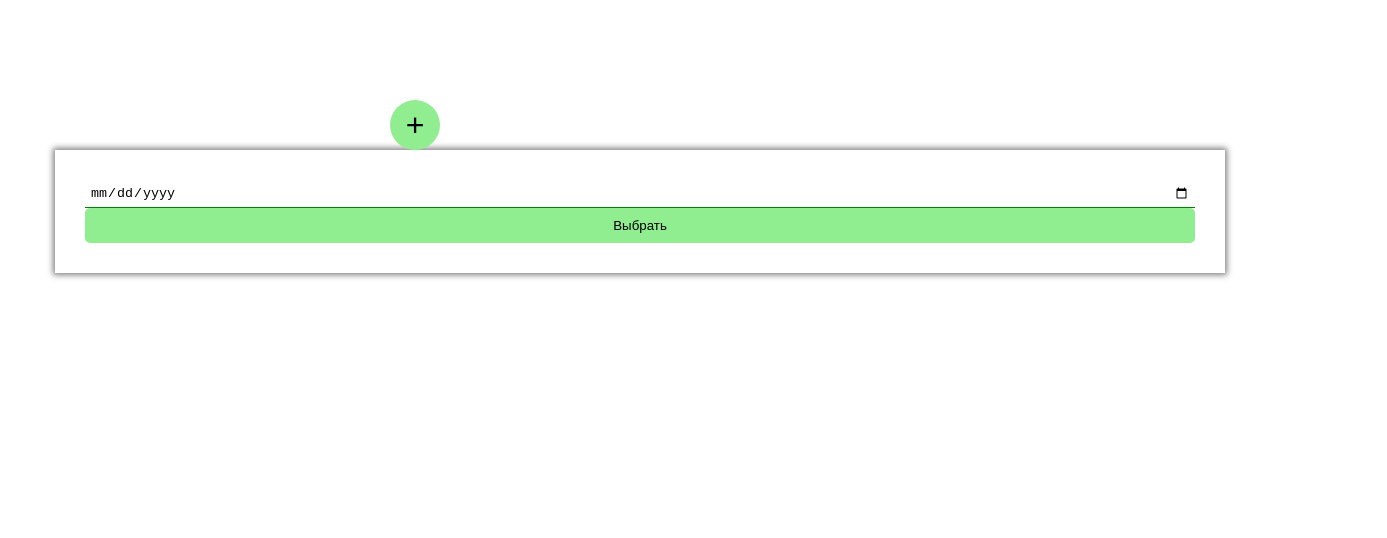
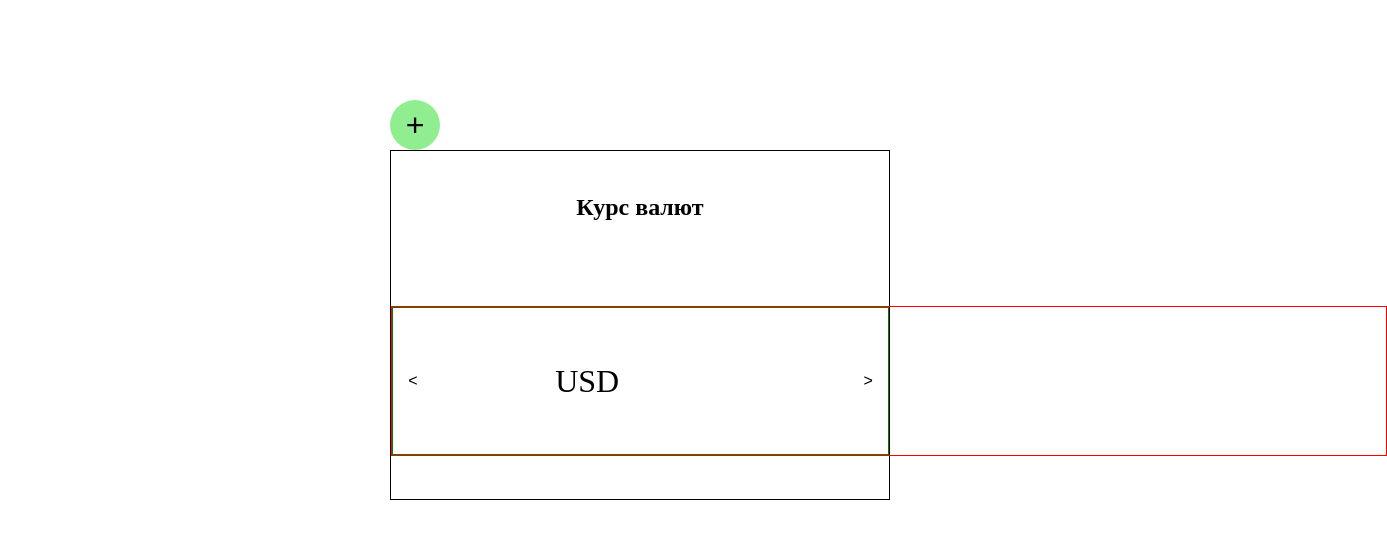
Before and after one commit to AkelaWhiteWolf/Bank, a plain HTML site: page Bank/main.html in a window 1280 px wide. Shown: the whole page, 1387 px wide, since content can reach past the window. Drawn offline with Linux system fonts and the light colour scheme.

Commit message:
work is going

```diff
--- a/Bank/app.js
+++ b/Bank/app.js
@@ -1,9 +1,9 @@
 import {createModals} from './modules/modals.js';
 import {createContextMenu} from './modules/contextmenu.js';
 import {banksControl} from './modules/banksControl.js';
-import {exchangeRates} from './modules/exchangeRates.js';
+import {exchangeRatesModules} from './modules/exchangeRatesModules.js';
 
 createModals();
 createContextMenu();
 banksControl();
-exchangeRates();
+exchangeRatesModules();
--- /dev/null
+++ b/Bank/css/exchange-rates-style.css
@@ -0,0 +1,56 @@
+.article-exchange-rates {
+    display: flex;
+    flex-direction: column;
+    justify-content: space-around;
+    align-items: center;
+}
+.body__article-exchange-rates {
+    width: 500px;
+    min-height: 350px;
+    border: 1px solid black;
+}
+.article-exchange-rates__slider {
+    width: 200%;
+    min-height: 150px;
+    align-self: flex-start;
+    border: 1px solid red;
+    display: flex;
+    align-items: stretch;
+}
+.carousel-container {
+    display: flex;
+    justify-content: space-between;
+    align-items: center;
+}
+.article-exchange-rates__carousel-container {
+    width: 50%;
+    display: grid;
+    grid-template-rows: 1fr;
+    grid-template-columns: 8% 1fr 8%;
+    grid-column-gap: 1rem;
+    align-items: stretch;
+    border: 1px solid green;
+}
+.carousel-container__btn {
+    border: none;
+    background-color: white;
+    font-size: 1rem;
+}
+.carousel-container__btn:hover {
+    background-color: rgba(90, 90, 90, 0.2);
+    transition-duration: 0.2s;
+}
+.carousel-content {
+    display: flex;
+    align-items: stretch;
+    overflow-x: hidden;
+}
+.carousel-content__elem {
+    min-width: 100%;
+    display: flex;
+    justify-content: space-evenly;
+    align-items: center;
+}
+.carousel-content__elem, .rate {
+    font-size: 2rem;
+}
--- a/Bank/css/style.css
+++ b/Bank/css/style.css
@@ -19,6 +19,9 @@
 .main {
     width: 100%;
     max-width: 1170px;
+    display: flex;
+    flex-direction: column;
+    align-items: center;
 }
 .body__main {
     margin-top: 100px;
@@ -102,9 +105,3 @@
 [data-invisible] {
     display: none;
 }
-
-.article-exchange-rates {
-    width: 1170px;
-    min-height: 450px;
-
-}
--- a/Bank/main.html
+++ b/Bank/main.html
@@ -7,6 +7,7 @@
   <meta name="viewport" content="width=device-width, initial-scale=1.0"/>
   <link rel="stylesheet" href="./css/modal-style.css">
   <link rel="stylesheet" href="./css/contextmenu-style.css">
+  <link rel="stylesheet" href="./css/exchange-rates-style.css">
   <link rel="stylesheet" href="./css/style.css">
   <title>Bank</title>
 </head>
@@ -32,12 +33,23 @@
       <button class="button new-bank">+</button>
     </section>
 
-    <article class="article-exchange-rates">
-      <div class="input-window body__input-window body__calendar-container shadow">
-      <form id="form-calendar" class="form input-window__form">
-        <input type="date" id="calendar" class="input input-window__input">
-        <button id="btn-calendar" class="button button-bank button-bank_green">Выбрать</button>
-      </form>
+    <article class="article-exchange-rates body__article-exchange-rates">
+      <h1>Курс валют</h1>
+      <div class="article-exchange-rates__slider">
+        <div class="carousel-container article-exchange-rates__carousel-container">
+          <button class="button btn-carousel carousel-container__btn" data-flip="left">&lt</button>
+          <div class="carousel-content carousel-container__carousel-content">
+            <div class="carousel-content__elem">USD<span class="rate"></span></div>
+            <div class="carousel-content__elem">EUR<span class="rate"></span></div>
+            <div class="carousel-content__elem">GBP<span class="rate"></span></div>
+            <div class="carousel-content__elem">JPY<span class="rate"></span></div>
+            <div class="carousel-content__elem">CHF<span class="rate"></span></div>
+            <div class="carousel-content__elem">CNY<span class="rate"></span></div>
+          </div>
+          <button class="button btn-carousel carousel-container__btn" data-flip="right">&gt</button>
+        </div>
+      </div>
+      <!-- <div class="calendar-container article-exchange-rates__calendar-container"></div> -->
     </article>
   </main>
 
--- a/Bank/modules/exchangeRates.js
+++ /dev/null
@@ -1,43 +0,0 @@
-export let exchangeRates = () => {
-    'use strict';
-
-    function showDate() {
-        // const formCalendar = document.querySelector('.form-calendar');
-        const calendar = document.querySelector('#calendar');
-        const btnCalendar = document.querySelector('#btn-calendar');
-
-        btnCalendar.addEventListener('click', () => {
-            console.log(calendar.value);
-            calendar.value = '';
-        });
-
-    }
-    showDate();
-
-    function takeDate(date = new Date()) {
-        let year = String(date.getFullYear());
-        let month = String(date.getMonth() + 1);
-        let day = String(date.getDate());
-
-        if (month.length < 2) {
-            month = `0${month}`;
-        }
-        if (day.length < 2) {
-            day = `0${day}`;
-        }
-
-        return `${year}${month}${day}`;
-    }
-
-    async function getExchange(date, currency) {
-        try {
-            let response = await fetch(`https://bank.gov.ua/NBUStatService/v1/statdirectory/exchangenew?valcode=${currency}&date=${date}&json`);
-            let json = await response.json();
-            return json;
-        } catch(error) {
-            console.error(error);
-        }
-    }
-
-    // getExchange(takeDate(), 'EUR');
-};
--- /dev/null
+++ b/Bank/modules/exchangeRatesModules.js
@@ -0,0 +1,52 @@
+export let exchangeRatesModules = () => {
+    'use strict';
+
+    // function showDate() {
+    //     const calendar = document.querySelector('#calendar');
+    //     const btnCalendar = document.querySelector('#btn-calendar');
+
+    //     btnCalendar.addEventListener('click', () => {
+    //         console.log(calendar.value);
+    //         calendar.value = '';
+    //     });
+    // }
+
+    let exchangeRates = {
+
+    };
+
+
+
+    function convertDate(date = new Date()) {
+        let year = String(date.getFullYear());
+        let month = String(date.getMonth() + 1);
+        let day = String(date.getDate());
+
+        if (month.length < 2) {
+            month = `0${month}`;
+        }
+        if (day.length < 2) {
+            day = `0${day}`;
+        }
+
+        return `${year}${month}${day}`;
+    }
+
+    async function getExchange(currency, date = '') {
+        try {
+            let response = await fetch(`https://bank.gov.ua/NBUStatService/v1/statdirectory/exchangenew?valcode=${currency}&date=${date}&json`);
+            let json = await response.json();
+            return json;
+        } catch(error) {
+            console.error(error);
+        }
+    }
+
+    async function createCarousel() {
+        const currencyArr = document.querySelectorAll('.carousel-content__elem');
+        for (let elem of currencyArr) {
+            let rate = elem.querySelector('.rate');
+        }
+    }
+    // getExchange(takeDate(), 'EUR');
+};
```
